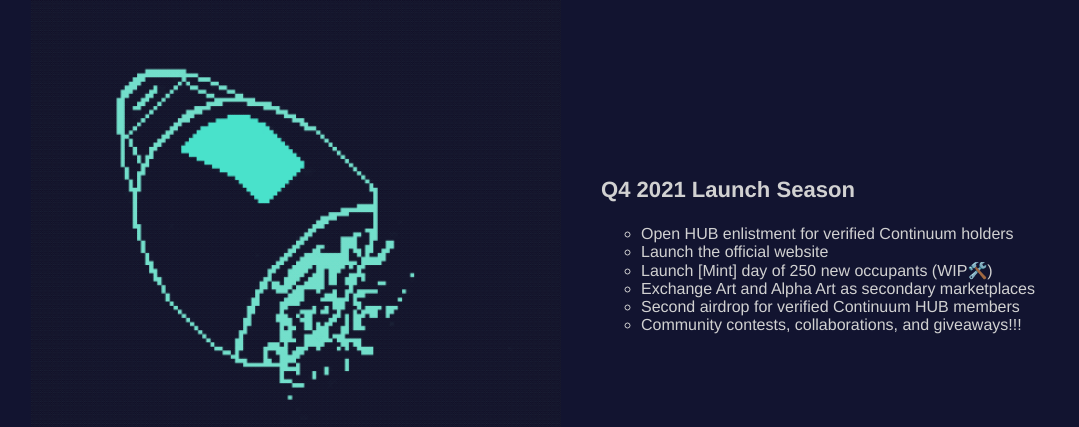
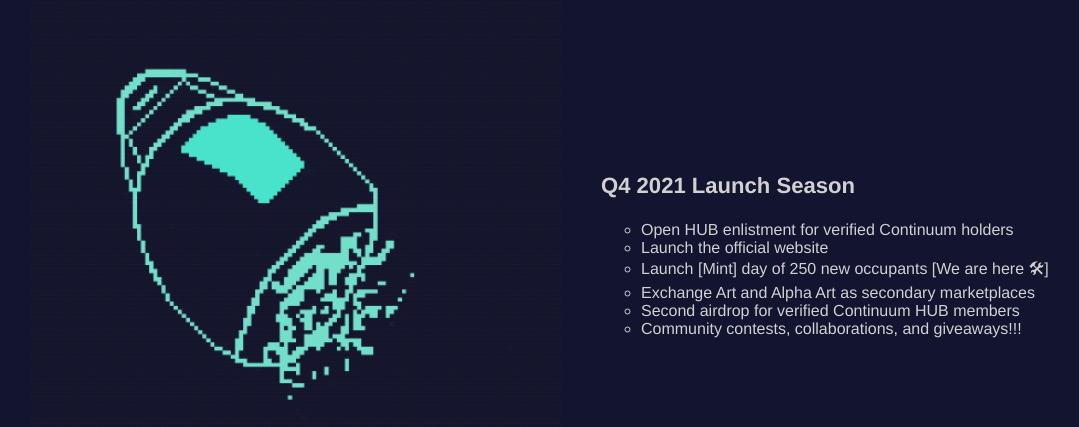
Before and after one commit to Temperedfire/continuum, a Jekyll site: the page built from index.html, in a window 1280 px wide and 900 px high, scrolled down 3199 px. Shown: the top 427 px of the window, without its empty margins (59-1138 px from the left). Built offline with Jekyll 4.4.1, drawn with Linux system fonts in a browser that asks for light colours.

Commit message:
index.html Update

```diff
--- a/index.html
+++ b/index.html
@@ -41,7 +41,7 @@ description: A curated pocket of sci-fi NFTs stationed on a space habitat.
 				<h2><strong>The Astromap</strong></h2>
 <p>
 	<strong>September 2021 Pre-launch Season<br></strong>
-<ul style="list-style-type:disc;">
+<ul style="list-style-type:circle;">
 	<li>Launch Holaplex store with auctions on selected mints</li>
 	<li>Become verified on Digital Eyes for secondary marketplace</li>
 	<li>Presale: Weekly 25 occupants available on Digital Eyes</li>
@@ -64,7 +64,7 @@ description: A curated pocket of sci-fi NFTs stationed on a space habitat.
 <ul style="list-style-type:circle;">
 	<li>Open HUB enlistment for verified Continuum holders</li>
 	<li>Launch the official website</li>
-	<li>Launch [Mint] day of 250 new occupants (WIP🛠️)</li>
+	<li>Launch [Mint] day of 250 new occupants [We are here 🛠]</li>
 	<li>Exchange Art and Alpha Art as secondary marketplaces</li>
 	<li>Second airdrop for verified Continuum HUB members</li>
 	<li>Community contests, collaborations, and giveaways!!!</li>
```
